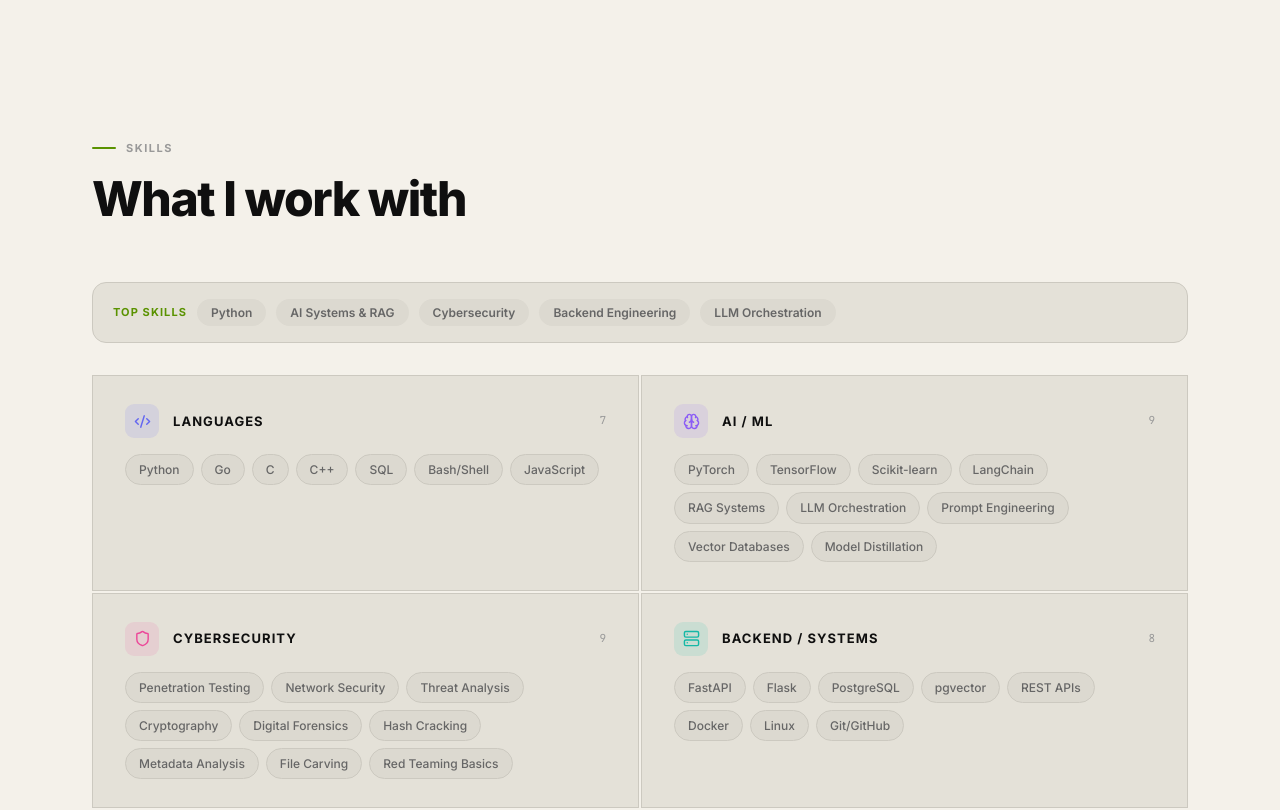
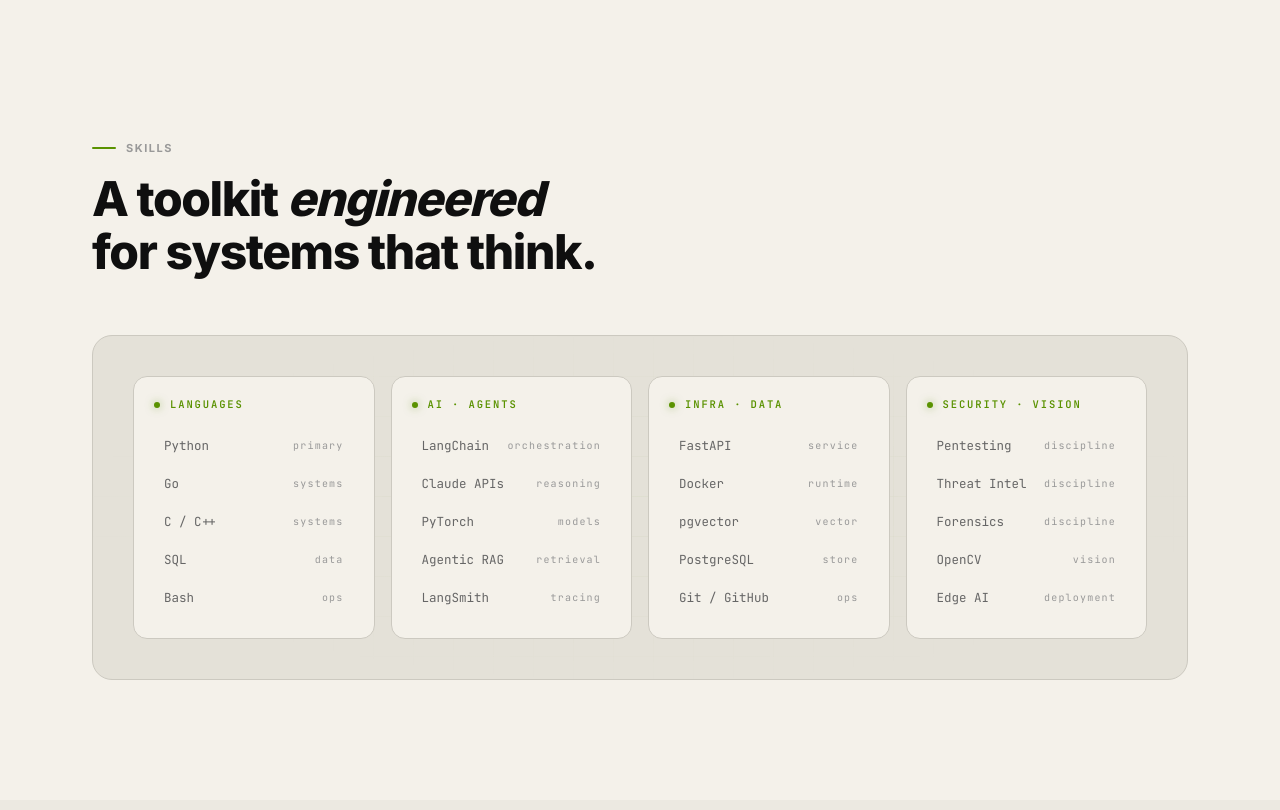
Before and after one commit to Atul013/Portfolio-v2, a React (Vite) app: page / in a window 1280 px wide. Shown: the part 2000-2810 px from the top of the page. Built offline with nearby package versions, Linux system fonts and the light colour scheme.

Commit message:
feat: replace skills section with v1 cinematic grid layout
4-column card grid with monospace name/label rows, lime accent dots,
grid background pattern, and hover row highlights. Replaces the old
pill-based layout.

```diff
--- a/src/components/Skills.jsx
+++ b/src/components/Skills.jsx
@@ -1,8 +1,47 @@
 import { motion } from 'framer-motion'
-import { Code2, Brain, Shield, Server } from 'lucide-react'
-import { skillCategories, highlights } from '../data'
 
-const iconMap = { code: Code2, brain: Brain, shield: Shield, server: Server }
+const CATS = [
+  {
+    h: 'Languages',
+    items: [
+      ['Python',   'primary'],
+      ['Go',       'systems'],
+      ['C / C++',  'systems'],
+      ['SQL',      'data'],
+      ['Bash',     'ops'],
+    ],
+  },
+  {
+    h: 'AI · Agents',
+    items: [
+      ['LangChain',   'orchestration'],
+      ['Claude APIs', 'reasoning'],
+      ['PyTorch',     'models'],
+      ['Agentic RAG', 'retrieval'],
+      ['LangSmith',   'tracing'],
+    ],
+  },
+  {
+    h: 'Infra · Data',
+    items: [
+      ['FastAPI',     'service'],
+      ['Docker',      'runtime'],
+      ['pgvector',    'vector'],
+      ['PostgreSQL',  'store'],
+      ['Git / GitHub','ops'],
+    ],
+  },
+  {
+    h: 'Security · Vision',
+    items: [
+      ['Pentesting',  'discipline'],
+      ['Threat Intel','discipline'],
+      ['Forensics',   'discipline'],
+      ['OpenCV',      'vision'],
+      ['Edge AI',     'deployment'],
+    ],
+  },
+]
 
 const fadeUp = (delay = 0) => ({
   initial: { opacity: 0, y: 28 },
@@ -11,74 +50,41 @@
   transition: { duration: 0.75, delay, ease: [0.16, 1, 0.3, 1] },
 })
 
-const stagger = {
-  initial: {},
-  whileInView: { transition: { staggerChildren: 0.04, delayChildren: 0.1 } },
-  viewport: { once: true, margin: '-40px' },
-}
-
-const pill = {
-  initial: { opacity: 0, scale: 0.8 },
-  whileInView: { opacity: 1, scale: 1 },
-  transition: { duration: 0.3, ease: 'easeOut' },
-}
-
 export default function Skills() {
   return (
     <section id="skills">
       <div className="container">
-        <div className="skills__header">
-          <motion.p className="section-eyebrow" {...fadeUp()}>Skills</motion.p>
-          <div style={{ overflow: 'hidden' }}>
-            <motion.h2
-              className="section-title"
-              initial={{ y: '105%', opacity: 0 }}
-              whileInView={{ y: 0, opacity: 1 }}
-              viewport={{ once: true, margin: '-60px' }}
-              transition={{ duration: 0.9, delay: 0.1, ease: [0.16, 1, 0.3, 1] }}
-            >
-              What I work with
-            </motion.h2>
-          </div>
-        </div>
 
-        {/* Highlights bar */}
-        <motion.div className="highlights-bar" {...fadeUp(0.15)}>
-          <span className="highlights-label">Top skills</span>
-          {highlights.map(h => (
-            <span key={h} className="highlight-tag">{h}</span>
-          ))}
+        <motion.div className="skills__header" {...fadeUp()}>
+          <p className="section-eyebrow">Skills</p>
+          <h2 className="section-title">A toolkit <em>engineered</em><br />for systems that think.</h2>
         </motion.div>
 
-        {/* Skill grid */}
-        <div className="skills__grid">
-          {skillCategories.map((cat, i) => {
-            const Icon = iconMap[cat.icon]
-            return (
+        <motion.div className="skills-wrap" {...fadeUp(0.12)}>
+          <div className="skills-cats">
+            {CATS.map((cat, ci) => (
               <motion.div
-                key={cat.id}
-                className="skill-row"
-                initial={{ opacity: 0, y: 24 }}
+                key={cat.h}
+                className="skill-cat"
+                initial={{ opacity: 0, y: 20 }}
                 whileInView={{ opacity: 1, y: 0 }}
                 viewport={{ once: true, margin: '-40px' }}
-                transition={{ duration: 0.65, delay: i * 0.08, ease: [0.16, 1, 0.3, 1] }}
+                transition={{ duration: 0.6, delay: ci * 0.08, ease: [0.16, 1, 0.3, 1] }}
               >
-                <div className="skill-row__head">
-                  <div className="skill-row__icon" style={{ background: `color-mix(in srgb, ${cat.color} 12%, transparent)`, color: cat.color }}>
-                    <Icon size={17} />
-                  </div>
-                  <span className="skill-row__cat">{cat.label}</span>
-                  <span style={{ marginLeft: 'auto', fontSize: 11, fontFamily: 'var(--mono)', color: 'var(--text-3)' }}>{cat.skills.length}</span>
+                <h4>{cat.h}</h4>
+                <div className="skill-list">
+                  {cat.items.map(([name, lvl]) => (
+                    <div className="skill" key={name}>
+                      <span>{name}</span>
+                      <span className="lvl">{lvl}</span>
+                    </div>
+                  ))}
                 </div>
-                <motion.div className="skill-row__pills" variants={stagger} initial="initial" whileInView="whileInView" viewport={{ once: true }}>
-                  {cat.skills.map(s => (
-                    <motion.span key={s} className="skill-pill" variants={pill}>{s}</motion.span>
-                  ))}
-                </motion.div>
               </motion.div>
-            )
-          })}
-        </div>
+            ))}
+          </div>
+        </motion.div>
+
       </div>
     </section>
   )
--- a/src/index.css
+++ b/src/index.css
@@ -52,8 +52,8 @@
     linear-gradient(rgba(0,0,0,0.08) 1px, transparent 1px),
     linear-gradient(90deg, rgba(0,0,0,0.08) 1px, transparent 1px);
 }
-[data-theme="light"] .skill-row { background: var(--surface); border-color: var(--border); }
-[data-theme="light"] .skill-pill { background: var(--surface-2); border-color: var(--border); color: var(--text-2); }
+[data-theme="light"] .skills-wrap { background: var(--surface); }
+[data-theme="light"] .skill-cat { background: var(--bg); }
 /* project section: tone down neon lime in default (dark) mode */
 .pr-visual svg { filter: saturate(0.55) brightness(0.88); }
 [data-theme="light"] .pr-visual svg { filter: none; }
@@ -69,8 +69,6 @@
 [data-theme="light"] .btn-ghost { border-color: var(--border-2); color: var(--text); }
 [data-theme="light"] .btn-ghost:hover { background: var(--surface); }
 [data-theme="light"] .section-eyebrow { border-color: var(--border); color: var(--text-3); }
-[data-theme="light"] .highlights-bar { background: var(--surface); border-color: var(--border); }
-[data-theme="light"] .highlight-tag { background: var(--surface-2); border-color: var(--border); color: var(--text-2); }
 [data-theme="light"] .cursor-ring { border-color: var(--accent); }
 [data-theme="light"] .grain { opacity: 0.012; }
 
@@ -497,57 +495,75 @@
   font-size: clamp(1.9rem, 4vw, 3rem);
   font-weight: 800; color: var(--text);
 }
-.skills__grid {
-  display: grid; grid-template-columns: repeat(2, 1fr);
-  gap: 2px;
+/* ── Skills v1 grid ── */
+.skills-wrap {
+  position: relative;
+  border: 1px solid var(--border);
+  border-radius: 20px;
+  background:
+    radial-gradient(circle at 25% 25%, rgba(var(--accent-rgb), 0.04), transparent 55%),
+    radial-gradient(circle at 75% 75%, rgba(var(--accent-rgb), 0.03), transparent 55%),
+    var(--surface);
+  padding: 40px;
+  overflow: hidden;
 }
-.skill-row {
-  padding: 28px 32px;
-  background: var(--surface);
+.skills-wrap::before {
+  content: '';
+  position: absolute; inset: 0;
+  background-image:
+    linear-gradient(rgba(var(--accent-rgb), 0.04) 1px, transparent 1px),
+    linear-gradient(90deg, rgba(var(--accent-rgb), 0.04) 1px, transparent 1px);
+  background-size: 40px 40px;
+  mask-image: radial-gradient(ellipse at center, black 0%, transparent 75%);
+  -webkit-mask-image: radial-gradient(ellipse at center, black 0%, transparent 75%);
+  pointer-events: none;
+}
+.skills-cats {
+  position: relative;
+  display: grid;
+  grid-template-columns: repeat(4, 1fr);
+  gap: 16px;
+}
+.skill-cat {
+  padding: 22px 20px;
   border: 1px solid var(--border);
-  transition: background 0.3s, border-color 0.3s;
+  border-radius: 14px;
+  background: var(--bg-2);
+  transition: border-color 0.3s;
+}
+.skill-cat:hover { border-color: rgba(var(--accent-rgb), 0.28); }
+.skill-cat h4 {
+  font-family: var(--mono);
+  font-size: 10.5px;
+  letter-spacing: 0.18em;
+  text-transform: uppercase;
+  color: var(--accent);
+  margin-bottom: 18px;
+  display: flex; align-items: center; gap: 10px;
+}
+.skill-cat h4::before {
+  content: '';
+  width: 6px; height: 6px;
+  background: var(--accent);
+  border-radius: 50%;
+  box-shadow: 0 0 8px rgba(var(--accent-rgb), 0.55);
+  flex-shrink: 0;
+}
+.skill-list { display: flex; flex-direction: column; gap: 2px; }
+.skill {
+  display: grid; grid-template-columns: 1fr auto;
+  align-items: center;
+  font-family: var(--mono);
+  font-size: 12.5px;
+  color: var(--text-2);
+  padding: 8px 10px;
+  border-radius: 6px;
+  transition: background 0.25s, color 0.25s;
   cursor: default;
 }
-.skill-row:hover { background: var(--surface-2); border-color: var(--border-2); }
-.skill-row__head {
-  display: flex; align-items: center; gap: 14px; margin-bottom: 16px;
-}
-.skill-row__icon {
-  width: 34px; height: 34px; border-radius: 9px;
-  display: flex; align-items: center; justify-content: center;
-  font-size: 16px; flex-shrink: 0;
-}
-.skill-row__cat { font-size: 13px; font-weight: 700; text-transform: uppercase; letter-spacing: 0.08em; color: var(--text); }
-.skill-row__pills { display: flex; flex-wrap: wrap; gap: 7px; }
-.skill-pill {
-  padding: 5px 13px; border-radius: 100px;
-  font-size: 12px; font-weight: 500;
-  border: 1px solid var(--border-2);
-  color: var(--text-2); background: transparent;
-  transition: color 0.2s, border-color 0.2s, background 0.2s;
-}
-.skill-row:hover .skill-pill {
-  border-color: rgba(var(--accent-rgb), 0.3);
-  color: var(--text);
-}
-.highlights-bar {
-  display: flex; align-items: center; gap: 10px;
-  flex-wrap: wrap; margin-bottom: 32px;
-  padding: 16px 20px;
-  background: var(--accent-dim);
-  border: 1px solid rgba(var(--accent-rgb), 0.18);
-  border-radius: var(--r);
-}
-.highlights-label { font-size: 11px; font-weight: 700; text-transform: uppercase; letter-spacing: 0.1em; color: var(--accent); white-space: nowrap; }
-.highlight-tag {
-  padding: 4px 14px; border-radius: 100px;
-  font-size: 12px; font-weight: 600;
-  background: rgba(var(--accent-rgb), 0.12);
-  color: var(--accent);
-  transition: background 0.2s;
-}
-.highlight-tag:hover { background: rgba(var(--accent-rgb), 0.22); }
-@media (max-width: 640px) { .skills__grid { grid-template-columns: 1fr; } }
+.skill:hover { background: rgba(var(--accent-rgb), 0.07); color: var(--text); }
+.skill .lvl { font-size: 10px; color: var(--text-3); letter-spacing: 0.12em; }
+.skill:hover .lvl { color: var(--accent-dark); }
 
 /* ===== EXPERIENCE ===== */
 .exp-section { background: var(--bg-2); }
@@ -968,27 +984,16 @@
 
 /* ─── SKILLS ─── */
 @media (max-width: 768px) {
-  .highlights-bar {
-    flex-direction: row;
-    flex-wrap: wrap;
-    gap: 7px;
-    padding: 12px 14px;
-    margin-bottom: 20px;
-  }
-  .highlights-label { font-size: 10px; }
-  .highlight-tag    { font-size: 11px; padding: 3px 11px; }
-
-  /* 1-column skill grid */
-  .skills__grid { grid-template-columns: 1fr; gap: 2px; }
-
-  .skill-row { padding: 16px 18px; }
-  .skill-row__icon  { width: 28px; height: 28px; border-radius: 7px; }
-  .skill-row__icon svg { width: 14px; height: 14px; }
-  .skill-row__cat   { font-size: 11px; }
-  .skill-row__pills { gap: 5px; margin-top: 12px; }
-  .skill-pill { padding: 3px 9px; font-size: 11px; }
-
+  .skills-wrap  { padding: 20px 16px; border-radius: 16px; }
+  .skills-cats  { grid-template-columns: 1fr 1fr; gap: 10px; }
+  .skill-cat    { padding: 16px 14px; }
+  .skill-cat h4 { font-size: 9.5px; margin-bottom: 12px; }
+  .skill        { font-size: 11.5px; padding: 6px 8px; }
+  .skill .lvl   { font-size: 9px; }
   .skills__header { margin-bottom: 28px; }
+}
+@media (max-width: 480px) {
+  .skills-cats { grid-template-columns: 1fr; }
 }
 
 /* ─── EXPERIENCE ─── */
```
